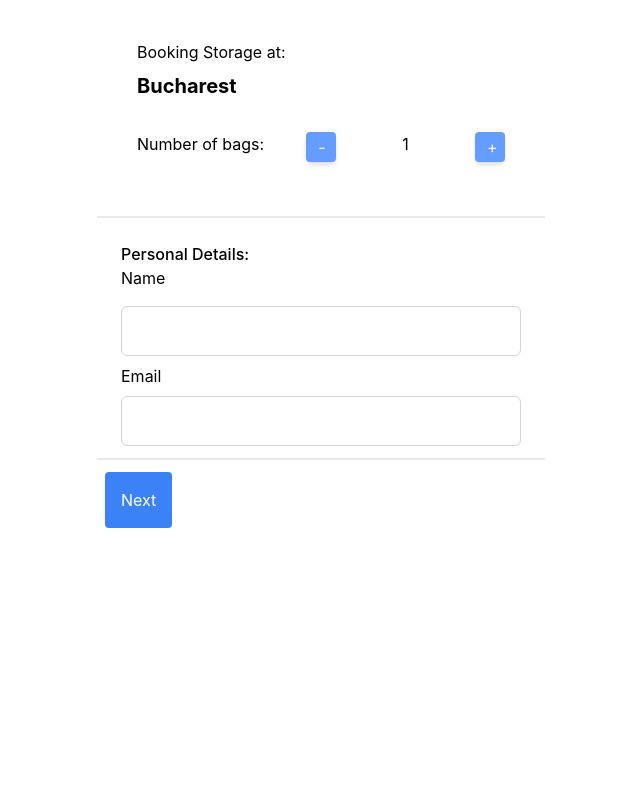
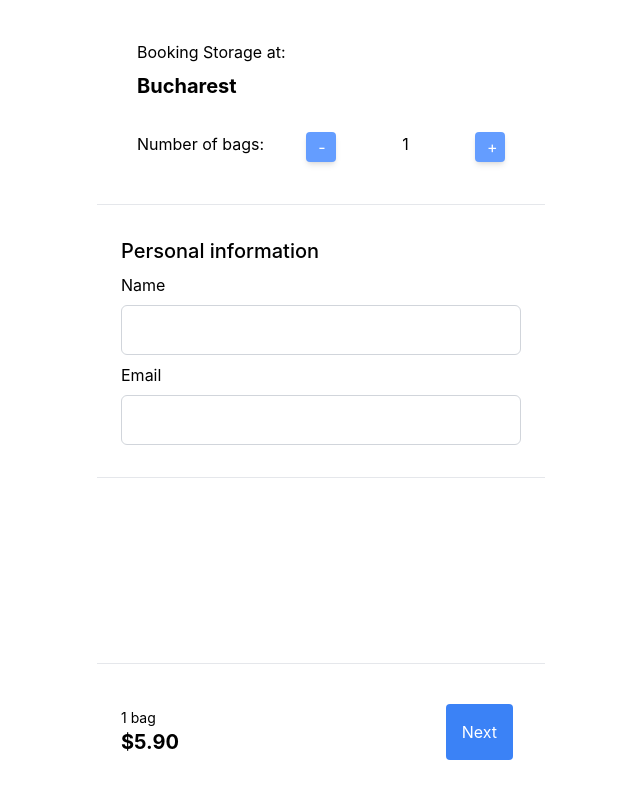
Before and after one commit to riccardogiorato/bounce-checkout, a Next.js app: page / in a window 1280 px wide. Both pictures are taken after a click on the button "Next". Shown: the whole page, without its empty margins (319-959 px from the left). Built offline with nearby package versions, Linux system fonts and the light colour scheme.

Commit message:
added formsection components and processing overlay

```diff
--- a/src/components/BookingPlaceAndBags.tsx
+++ b/src/components/BookingPlaceAndBags.tsx
@@ -1,3 +1,5 @@
+import { Separator } from "./Separator";
+
 interface Props {
   place: React.ReactNode;
   bags: number;
@@ -10,6 +12,7 @@ export const BookingPlaceAndBags: React.FC<Props> = ({
   onBagsChange,
 }) => {
   return (
+    <>
       <div className="p-10">
         <p className="text-base text-black mb-2">Booking Storage at:</p>
         <p className="text-xl text-black font-bold mb-8">{place}</p>
@@ -31,5 +34,7 @@ export const BookingPlaceAndBags: React.FC<Props> = ({
           </button>
         </div>
       </div>
+      <Separator />
+    </>
   );
 };
--- /dev/null
+++ b/src/components/BookingProcessingOverlay.tsx
@@ -0,0 +1,9 @@
+export const BookingProcessingOverlay: React.FC = () => {
+  return (
+    <div className="fixed inset-0 z-10 bg-black bg-opacity-50 w-screen h-screen flex flex-col">
+      <div className="flex flex-col text-center justify-center font-bold text-white text-3xl">
+        <span>Placing</span> <span>Booking</span> <span>...</span>
+      </div>
+    </div>
+  );
+};
--- /dev/null
+++ b/src/components/BottomControls.tsx
@@ -0,0 +1,29 @@
+import { Separator } from "./Separator";
+
+interface Props {
+  bagsAmount: number;
+  bagSinglePrice: number;
+}
+
+export const BottomControls: React.FC<Props> = ({
+  bagsAmount,
+  bagSinglePrice,
+  children,
+}) => {
+  return (
+    <div className="mt-auto">
+      <Separator color="black" />
+      <div className="mx-6 my-8 flex justify-between items-center">
+        <div className="flex flex-col">
+          <div className="text-sm">
+            {bagsAmount} {bagsAmount === 1 ? "bag" : "bags"}
+          </div>
+          <div className="font-bold text-xl">
+            ${(bagSinglePrice * bagsAmount).toFixed(2)}
+          </div>
+        </div>
+        {children}
+      </div>
+    </div>
+  );
+};
--- /dev/null
+++ b/src/components/FormSection.tsx
@@ -0,0 +1,32 @@
+import { Separator } from "./Separator";
+
+interface Props {
+  title: string;
+  status: "hidden" | "visible" | "completed";
+}
+
+export const FormSection: React.FC<Props> = ({ title, status, children }) => {
+  if (status === "hidden") return <></>;
+
+  return (
+    <>
+      {status === "visible" && (
+        <>
+          <div className="mx-6 my-8">
+            <div className="font-medium text-xl">{title}</div>
+            <div className="flex flex-column space-y-2">{children}</div>
+          </div>
+          <Separator />
+        </>
+      )}
+      {status === "completed" && (
+        <>
+          <div className="mx-6 mt-6 mb-6 bg-green-400 font-medium text-xl flex px-5 py-8 justify-between">
+            <div className="">{title}</div>
+            <div className="">change?</div>
+          </div>
+        </>
+      )}
+    </>
+  );
+};
--- a/src/components/Input.tsx
+++ b/src/components/Input.tsx
@@ -7,7 +7,7 @@ interface Props {
 export const Input: React.FC<Props> = ({ label, value, onChange }) => {
   return (
     <>
-      <label className="text-base text-black mb-2">{label}</label>
+      <label className="text-base text-black mt-2">{label}</label>
       <input
         className="w-full p-3 rounded-md border-gray-300 border-1"
         type="text"
--- a/src/components/Separator.tsx
+++ b/src/components/Separator.tsx
@@ -1,9 +1,13 @@
-export const Separator = () => {
+interface Props {
+  color?: "black" | "gray";
+}
+
+export const Separator: React.FC<Props> = ({ color = "gray" }) => {
   return (
     <hr
-      style={{
-        border: "1px solid #eaeaea",
-      }}
+      className={`border-t border-gray-${
+        color === "black" ? "900" : color === "gray" ? 400 : 300
+      }`}
     />
   );
 };
--- a/src/pages/api/hello.ts
+++ /dev/null
@@ -1,13 +0,0 @@
-// Next.js API route support: https://nextjs.org/docs/api-routes/introduction
-import type { NextApiRequest, NextApiResponse } from 'next'
-
-type Data = {
-  name: string
-}
-
-export default function handler(
-  req: NextApiRequest,
-  res: NextApiResponse<Data>
-) {
-  res.status(200).json({ name: 'John Doe' })
-}
--- a/src/pages/index.tsx
+++ b/src/pages/index.tsx
@@ -2,16 +2,19 @@ import type { NextPage } from "next";
 import { useRouter } from "next/router";
 import { useEffect, useState } from "react";
 import { BookingPlaceAndBags } from "../components/BookingPlaceAndBags";
+import { BottomControls } from "../components/BottomControls";
+import { FormSection } from "../components/FormSection";
 import { Input } from "../components/Input";
-import { Separator } from "../components/Separator";
+import { BookingProcessingOverlay } from "../components/BookingProcessingOverlay";
 
 enum Steps {
   "bags",
   "person",
   "card",
 }
+const StepsAmount = Object.keys(Steps).length;
 
-const StepsAmount = Object.keys(Steps).length;
+const pricePerBag = 5.9;
 
 const Home: NextPage = () => {
   const router = useRouter();
@@ -23,11 +26,11 @@ const Home: NextPage = () => {
   }: {
     place?: string;
     bags?: number;
-    step?: string;
     name?: string;
     email?: string;
   } = router.query;
 
+  const amountOfBags = Number(bags);
   const setAmountOfBags = (amount: number) => {
     router.push({
       pathname: "/",
@@ -39,9 +42,6 @@ const Home: NextPage = () => {
   };
 
   const [step, setStep] = useState<Steps>(Steps.bags);
-
-  const amountOfBags = Number(bags);
-
   const goNextStep = () => {
     if (step < StepsAmount) setStep(step + 1);
   };
@@ -65,16 +65,14 @@ const Home: NextPage = () => {
   };
 
   const [paymentStatus, setPaymentStatus] = useState<
-    "" | "processing" | "failed" | "success"
-  >("");
+    "processing" | "failed" | "success"
+  >();
 
   const [paymentRetries, setPaymentRetries] = useState(0);
   const processPayment = () => {
-    console.log("process payment");
     setPaymentStatus("processing");
-    if (paymentRetries < 3) {
+    if (paymentRetries < 1) {
       setTimeout(() => {
-        console.log("payment retries", paymentRetries);
         setPaymentStatus("failed");
         setPaymentRetries(paymentRetries + 1);
       }, 3000);
@@ -93,46 +91,29 @@ const Home: NextPage = () => {
 
   return (
     <>
-      <div className="w-full max-w-md space-y-3 bg-white mx-auto">
+      {paymentStatus === "processing" && <BookingProcessingOverlay />}
+      <div className="w-full max-w-md h-full bg-white mx-auto flex flex-col">
         <BookingPlaceAndBags
           place={place}
           bags={amountOfBags}
           onBagsChange={setAmountOfBags}
         />
-        <Separator />
-        {step >= Steps.person && (
-          <>
-            <div className="mx-6">
-              <div className="mt-6 font-medium">Personal Details:</div>
-              {/* input form for name and email */}
-              <div className="flex flex-column space-y-2">
-                <Input
-                  label="Name"
-                  value={name}
-                  onChange={changeForm("name")}
-                />
-                <Input
-                  label="Email"
-                  value={email}
-                  onChange={changeForm("email")}
-                />
-              </div>
-            </div>
-            <Separator />
-          </>
-        )}
+        <FormSection
+          title="Personal information"
+          status={step >= Steps.person ? "visible" : "hidden"}
+        >
+          <Input label="Name" value={name} onChange={changeForm("name")} />
+          <Input label="Email" value={email} onChange={changeForm("email")} />
+        </FormSection>
+        <FormSection
+          title="Payment information"
+          status={step >= Steps.card ? "visible" : "hidden"}
+        >
+          <Input label="Card Number" value={card} onChange={changeCard} />
+        </FormSection>
 
-        {step >= Steps.card && (
-          <div className="mx-6">
-            <div className="mt-6 font-medium">Payment information:</div>
-            {/* input form for card number */}
-            <div className="flex flex-column space-y-2">
-              <Input label="Card Number" value={card} onChange={changeCard} />
-            </div>
-          </div>
-        )}
-
-        {step <= Steps.card ? (
+        <BottomControls bagsAmount={amountOfBags} bagSinglePrice={pricePerBag}>
+          {step < Steps.card ? (
             <button
               className="rounded flex items-center bg-blue-500 m-2 px-4 py-4 text-white hover:bg-blue-600"
               onClick={goNextStep}
@@ -152,10 +133,11 @@ const Home: NextPage = () => {
               {paymentStatus === "failed"
                 ? "Retry"
                 : paymentStatus === "processing"
-              ? "Placing"
+                ? "..."
                 : "Booking"}
             </button>
           )}
+        </BottomControls>
       </div>
     </>
   );
--- a/src/styles/style.css
+++ b/src/styles/style.css
@@ -10,6 +10,7 @@ body {
   margin: 0;
   font-family: -apple-system, BlinkMacSystemFont, Segoe UI, Roboto, Oxygen,
     Ubuntu, Cantarell, Fira Sans, Droid Sans, Helvetica Neue, sans-serif;
+  height: 100%;
 }
 
 a {
@@ -17,8 +18,8 @@ a {
   text-decoration: none;
 }
 
-* {
-  box-sizing: border-box;
+#__next {
+  height: 100%;
 }
 
 .flex-column {
```
Also changed, not shown: vercel.json (added). Lines whose indentation alone changed are shown as unchanged.
